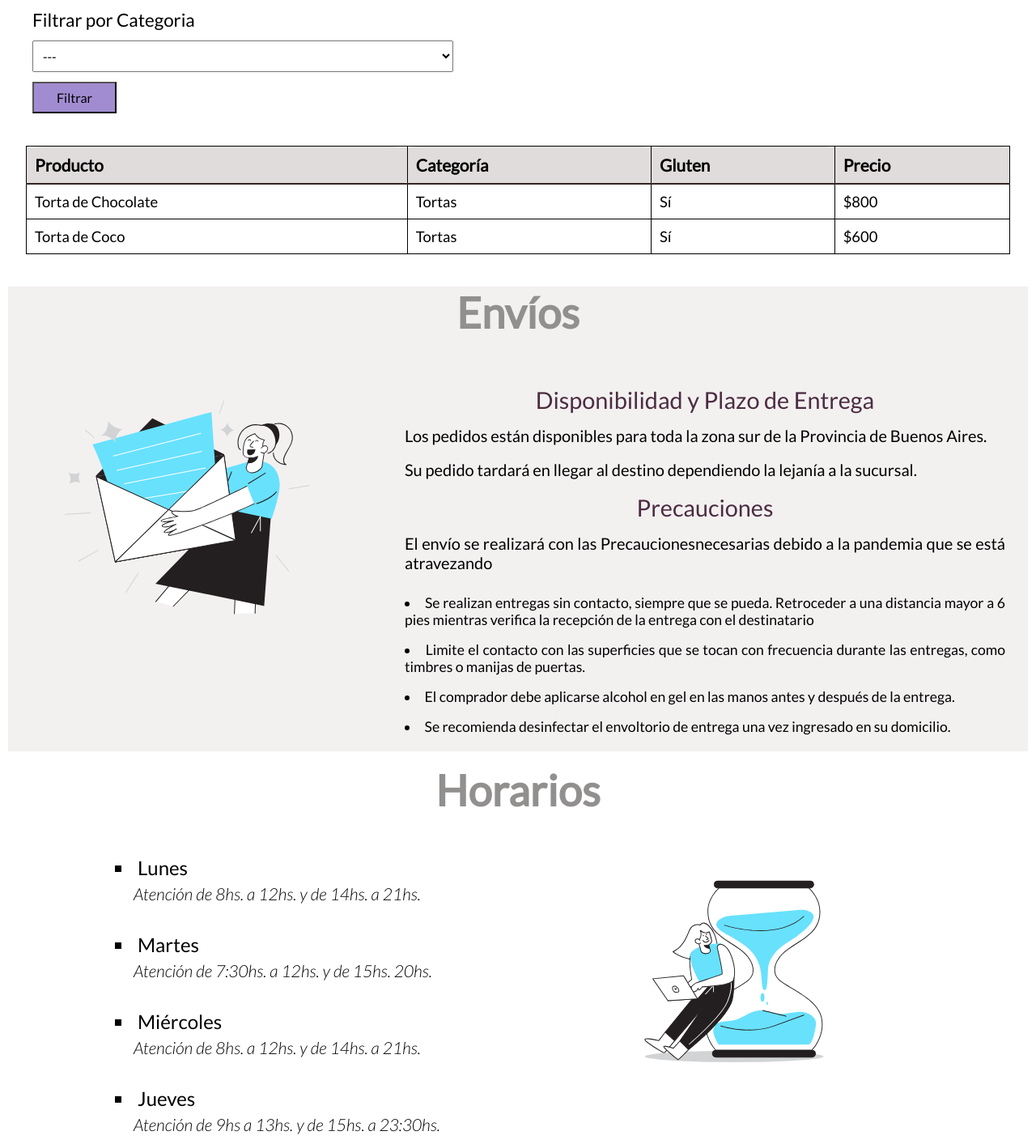
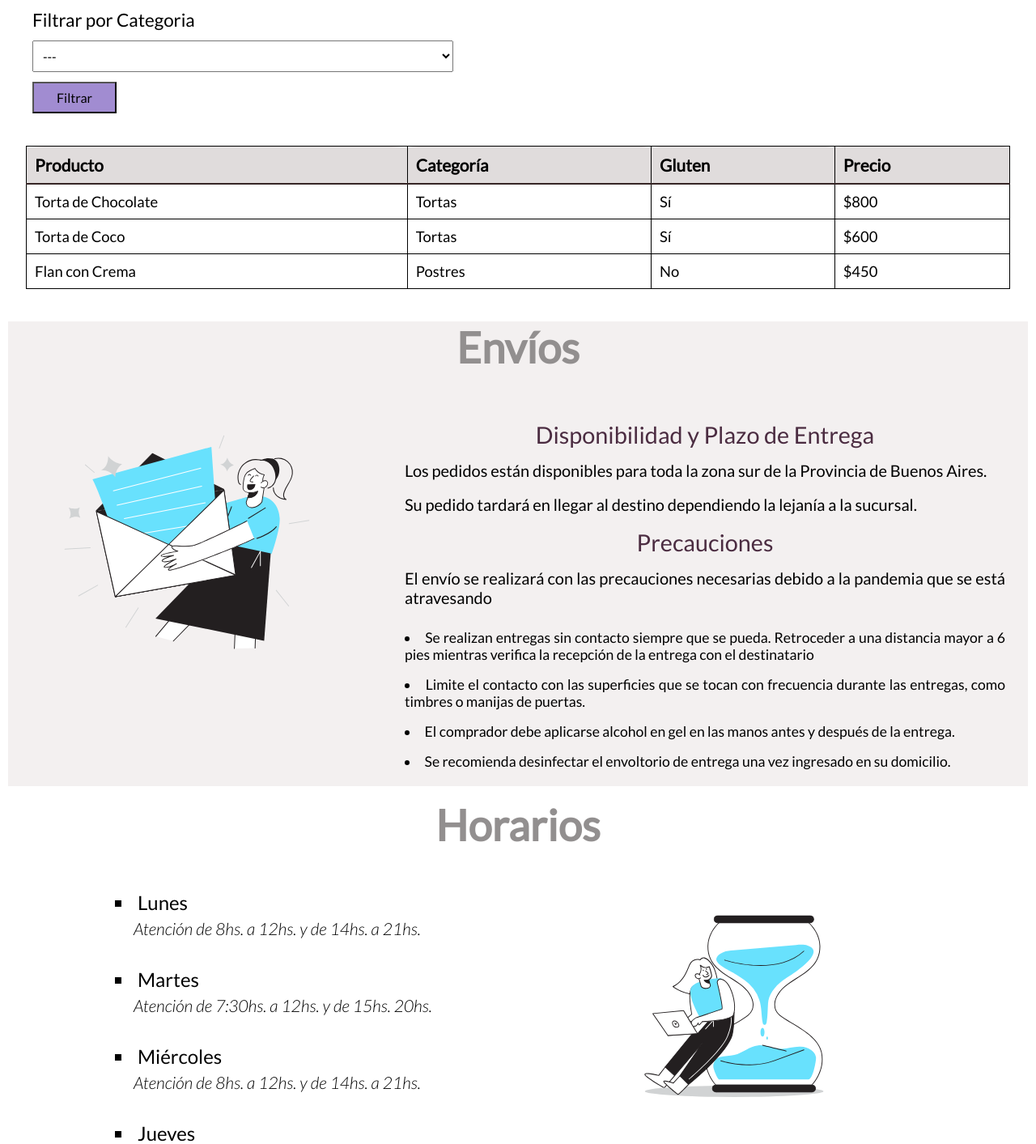
Before and after one commit to maty-cs/tpe_tudai2021, a PHP site: page /route.php in a window 1280 px wide. Shown: the part 880-2293 px from the top of the page at 81% size. Run offline with PHP 8.4, Linux system fonts and the light colour scheme; data comes from the database, SQL or seed files in the repository.

Commit message:
Sistema de filtros terminado

```diff
--- a/model/pageModel.php
+++ b/model/pageModel.php
@@ -9,6 +9,7 @@
             switch($categoria){
                 case 'Todas':
                     $sentencia = $this->db->prepare( "SELECT * FROM productos");
+                break;
                 case 'Tortas':
                     $sentencia = $this->db->prepare("SELECT * FROM `productos` WHERE `categoria`='Tortas'");
                 break;
--- a/templates/bodyProductos.tpl
+++ b/templates/bodyProductos.tpl
@@ -133,10 +133,10 @@
                 <p>Los pedidos están disponibles para toda la zona sur de la Provincia de Buenos Aires.</p>
                 <p>Su pedido tardará en llegar al destino dependiendo la lejanía a la sucursal.</p>
                 <h3>Precauciones</h3>
-                <p >El envío se realizará con las Precaucionesnecesarias debido a la pandemia que se está atravezando</p>
+                <p >El envío se realizará con las precauciones necesarias debido a la pandemia que se está atravesando</p>
             </div>
             <ol>
-                <li>Se realizan entregas sin contacto, siempre que se pueda. Retroceder a una distancia mayor a 6 pies mientras verifica la recepción de la entrega con el destinatario </li>
+                <li>Se realizan entregas sin contacto siempre que se pueda. Retroceder a una distancia mayor a 6 pies mientras verifica la recepción de la entrega con el destinatario </li>
                 <li>Limite el contacto con las superficies que se tocan con frecuencia durante las entregas, como timbres o manijas de puertas.</li>
                 <li>El comprador debe aplicarse alcohol en gel en las manos antes y después de la entrega.</li>
                 <li>Se recomienda desinfectar el envoltorio de entrega una vez ingresado en su domicilio.</li>
```
